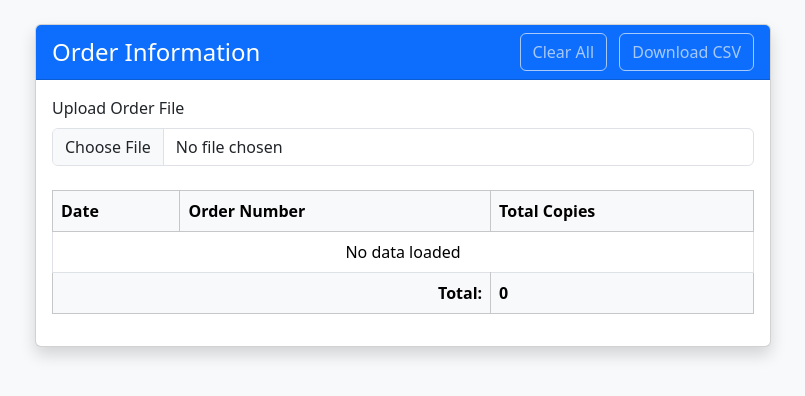
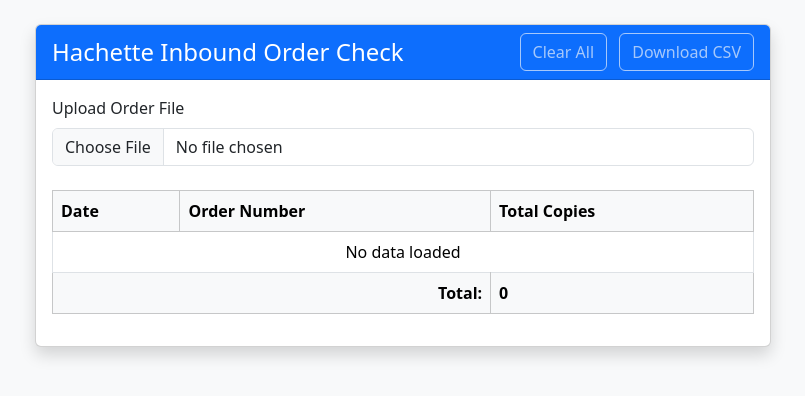
Before and after one commit to tjintranet/Hachette-Inbound-Order-Checker, a plain HTML site: page index.html in a window 1280 px wide. Shown: the whole page, without its empty margins (237-1042 px from the left). Drawn offline with nearby package versions, Linux system fonts and the light colour scheme.

Commit message:
Add files via upload

```diff
--- a/index.html
+++ b/index.html
@@ -3,7 +3,7 @@
 <head>
     <meta charset="UTF-8">
     <meta name="viewport" content="width=device-width, initial-scale=1.0">
-    <title>Order Processing Tool</title>
+    <title>Hachette Inbound Order Check</title>
     <link href="https://cdnjs.cloudflare.com/ajax/libs/bootstrap/5.3.2/css/bootstrap.min.css" rel="stylesheet">
     <link href="https://cdnjs.cloudflare.com/ajax/libs/font-awesome/6.4.0/css/all.min.css" rel="stylesheet">
 </head>
@@ -13,7 +13,7 @@
             <div class="col-8">
                 <div class="card shadow">
                     <div class="card-header bg-primary text-white d-flex justify-content-between align-items-center">
-                        <h4 class="mb-0">Order Information</h4>
+                        <h4 class="mb-0">Hachette Inbound Order Check</h4>
                         <div>
                             <button class="btn btn-outline-light me-2" onclick="clearTable()" id="clearBtn" disabled>
                                 Clear All
```
